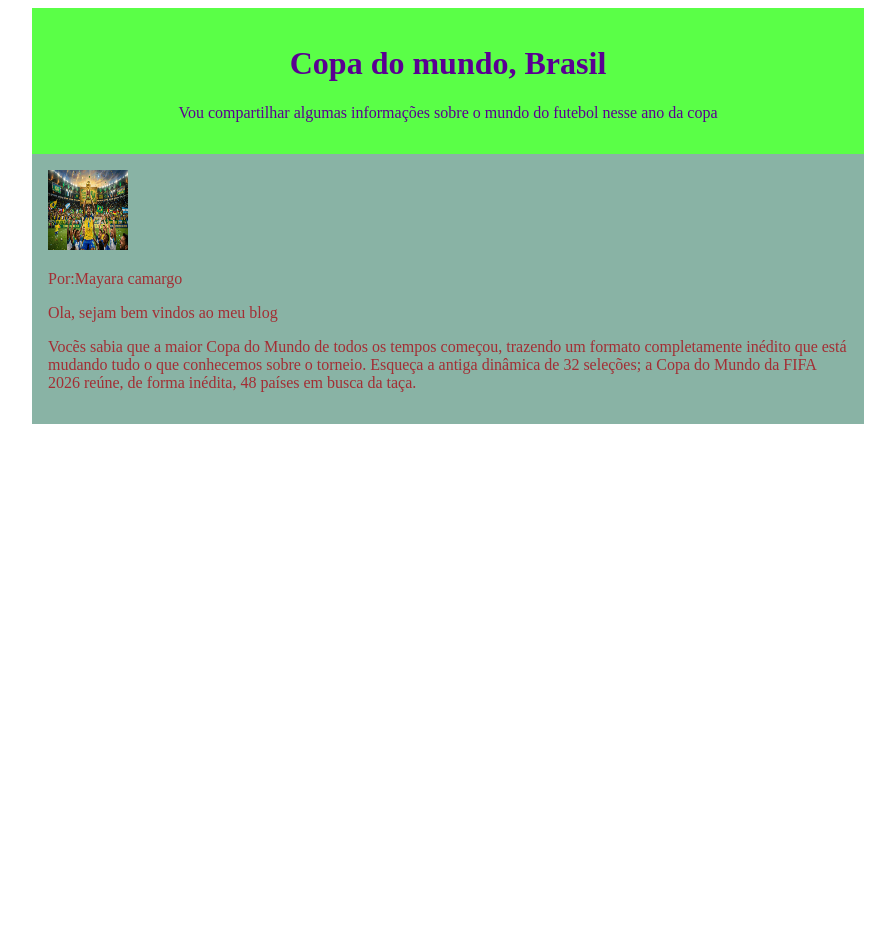
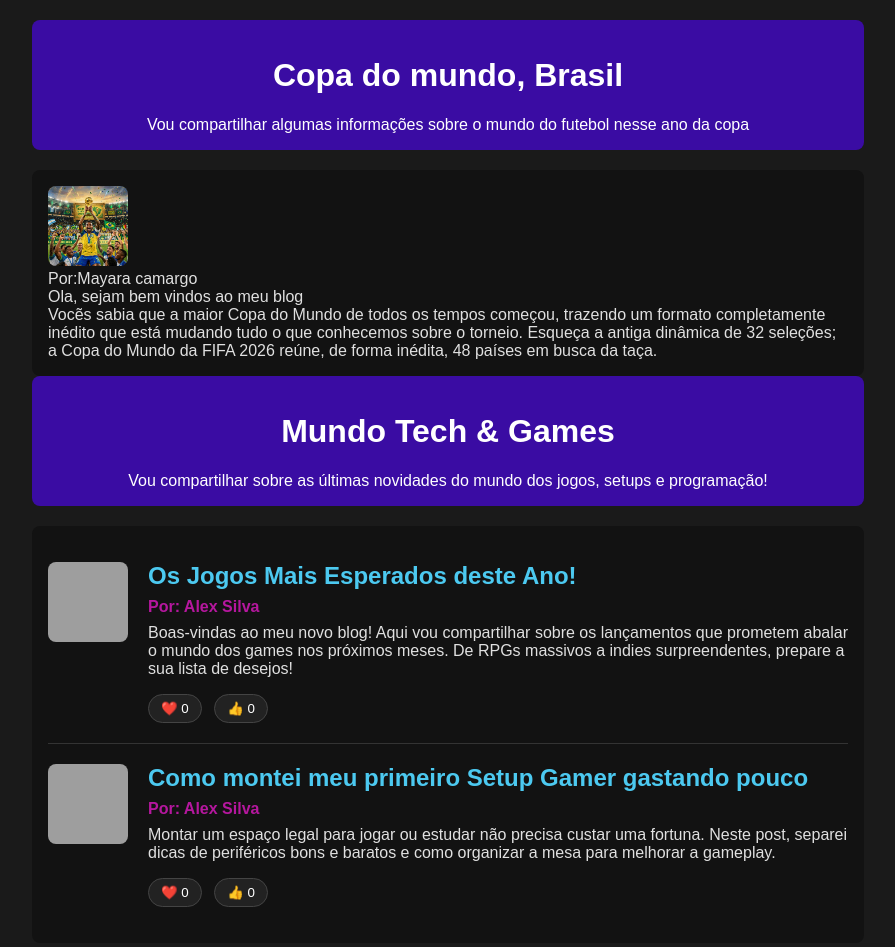
Before and after one commit to camargoestv/myblog, a plain HTML site: page index.html in a window 1280 px wide. Shown: the whole page, without its empty margins (192-1087 px from the left). Before the commit the page ends 800 px from the top, so only its background shows below. Drawn offline with Linux system fonts and the light colour scheme; grey boxes are pictures that could not be loaded.

Commit message:
Update index.html

```diff
--- a/index.html
+++ b/index.html
@@ -48,3 +48,150 @@ Ele está sendo carregado nos ombros por seus companheiros de equipe, que també
 </body>
 
 </html>
+<!DOCTYPE html>
+<html lang="pt-br">
+
+<head>
+    <meta charset="UTF-8">
+    <meta name="viewport" content="width=device-width, initial-scale=1.0">
+    <title>Mundo Tech & Games</title>
+    <style>
+        body {
+            background-color: #1a1a1a;
+            font-family: Arial, sans-serif;
+            margin: 0;
+            padding: 20px;
+        }
+
+        header {
+            background-color: #3a0ca3; /* Cor Principal */
+            color: #ffffff;
+            text-align: center;
+            max-width: 800px;
+            margin: 0 auto 20px auto;
+            padding: 16px;
+            border-radius: 8px;
+        }
+
+        main {
+            background-color: #121212; /* Cor Secundária */
+            color: #e0e0e0;
+            max-width: 800px;
+            margin: 0 auto;
+            padding: 16px;
+            border-radius: 8px;
+        }
+
+        article {
+            display: flex;
+            gap: 20px;
+            border-bottom: 1px solid #333;
+            padding: 20px 0;
+        }
+
+        article:last-child {
+            border-bottom: none;
+        }
+
+        img {
+            width: 80px;
+            height: 80px;
+            border-radius: 8px;
+            object-fit: cover;
+        }
+
+        .artigo-conteudo {
+            display: flex;
+            flex-direction: column;
+            gap: 8px;
+        }
+
+        h2 {
+            margin: 0;
+            color: #4cc9f0;
+        }
+
+        .artigo-autor {
+            font-weight: bold;
+            color: #b5179e;
+            margin: 0;
+        }
+
+        p {
+            margin: 0;
+        }
+
+        .botoes-container {
+            margin-top: 8px;
+        }
+
+        button {
+            background-color: #222;
+            color: white;
+            border: 1px solid #444;
+            padding: 6px 12px;
+            border-radius: 20px;
+            cursor: pointer;
+            margin-right: 8px;
+            transition: 0.2s;
+        }
+
+        button:hover {
+            background-color: #333;
+        }
+    </style>
+</head>
+
+<body>
+    <header>
+        <h1>Mundo Tech & Games</h1>
+        <p>Vou compartilhar sobre as últimas novidades do mundo dos jogos, setups e programação! </p>
+    </header>
+    <main>
+        <article>
+            <img src="https://picsum.photos/80" alt="Ilustração de um controle de videogame moderno piscando luzes LED azuis e roxas.">
+            <div class="artigo-conteudo">
+                <h2>Os Jogos Mais Esperados deste Ano!</h2>
+                <p class="artigo-autor">Por: Alex Silva</p>
+                <p>Boas-vindas ao meu novo blog! Aqui vou compartilhar sobre os lançamentos que prometem abalar o mundo dos games nos próximos meses. De RPGs massivos a indies surpreendentes, prepare a sua lista de desejos!</p>
+                <div class="botoes-container">
+                    <button>❤️ <span>0</span></button>
+                    <button>👍 <span>0</span></button>
+                </div>
+            </div>
+        </article>
+        <article>
+            <img src="https://picsum.photos/80?random=1" alt="Foto de um teclado mecânico gamer com iluminação RGB colorida no escuro.">
+            <div class="artigo-conteudo">
+                <h2>Como montei meu primeiro Setup Gamer gastando pouco</h2>
+                <p class="artigo-autor">Por: Alex Silva</p>
+                <p>Montar um espaço legal para jogar ou estudar não precisa custar uma fortuna. Neste post, separei dicas de periféricos bons e baratos e como organizar a mesa para melhorar a gameplay.</p>
+                <div class="botoes-container">
+                    <button>❤️ <span>0</span></button>
+                    <button>👍 <span>0</span></button>
+                </div>
+            </div>
+        </article>
+    </main>
+</body>
+<script>
+    const botoes = document.querySelectorAll("button");
+
+    botoes.forEach(function (botao) {
+        let curtiu = false;
+        botao.addEventListener("click", botaoClicado);
+        function botaoClicado() {
+            console.log("fui clicado");
+            let texto = botao.querySelector("span");
+            if (curtiu === false){
+                texto.textContent++;
+                curtiu = true;
+            } else{
+                texto.textContent--;
+                curtiu = false;
+            }
+        }
+    })
+</script>
+
+</html>
```
